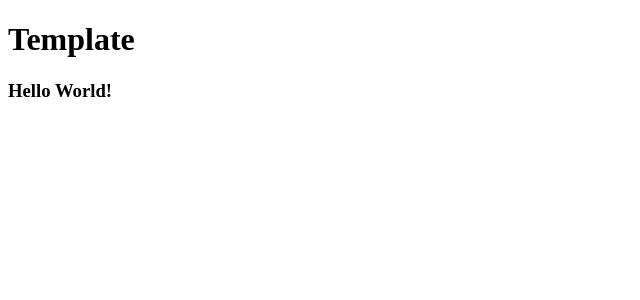
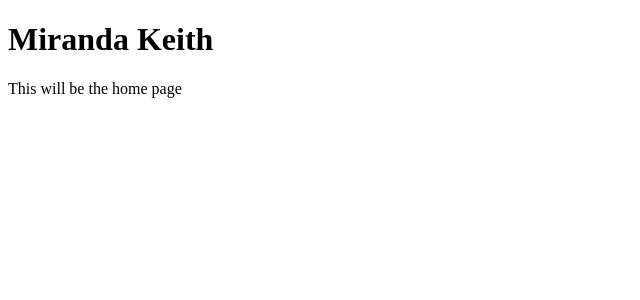
Before and after one commit to gold-mir/react-portfolio, a React app: page / in a window 1280 px wide. Shown: the top 300 px of the page, without its empty margins (0-640 px from the left). Built offline with nearby package versions, Linux system fonts and the light colour scheme.

Commit message:
add structure diagram and routes (without components yet)

```diff
--- a/src/components/app.jsx
+++ b/src/components/app.jsx
@@ -3,22 +3,29 @@ import PropTypes from 'prop-types';
 import { Switch, Route } from 'react-router-dom';
 
 //import components
-import Test from './test'
 
-let stuff = ["Cat", "Dog", "Bunny"]
+class App extends React.Component{
 
-function App(){
+  constructor(props){
+    super(props);
+    this.state = {
+      name: "Miranda Keith",
+    }
+  }
+
+  render(){
     return (
       <div>
-      <h1>Template</h1>
+        <h1>{this.state.name}</h1>
         <Switch>
-        <Route exact path="/" render={(props) => {
-          return (<h3>Hello World!</h3>)
-        }} />
-        <Route exact path="/test" component={Test}/>
+          <Route exact path='/' render={(props) => <div>This will be the home page</div>}/>
+          <Route exact path='/projects' render={(props) => <div>This will be a list of projects</div>}/>
+          <Route exact path='/admin' render={(props) => <div>This will be an admin page to add and remove projects</div>}/>
+          <Route render={(props) => <div>Page not found.</div>}/>
         </Switch>
       </div>
     );
   }
+}
 
 export default App;
--- a/src/components/test.jsx
+++ /dev/null
@@ -1,11 +0,0 @@
-import React from 'react';
-
-function Test(){
-  return(
-    <div>
-      <p>This is a test page!</p>
-    </div>
-  );
-}
-
-export default Test;
```
Also changed, not shown: structure.png (added), 1 other file (tests, documents, lock files or other folders). Lines whose indentation alone changed are shown as unchanged.
